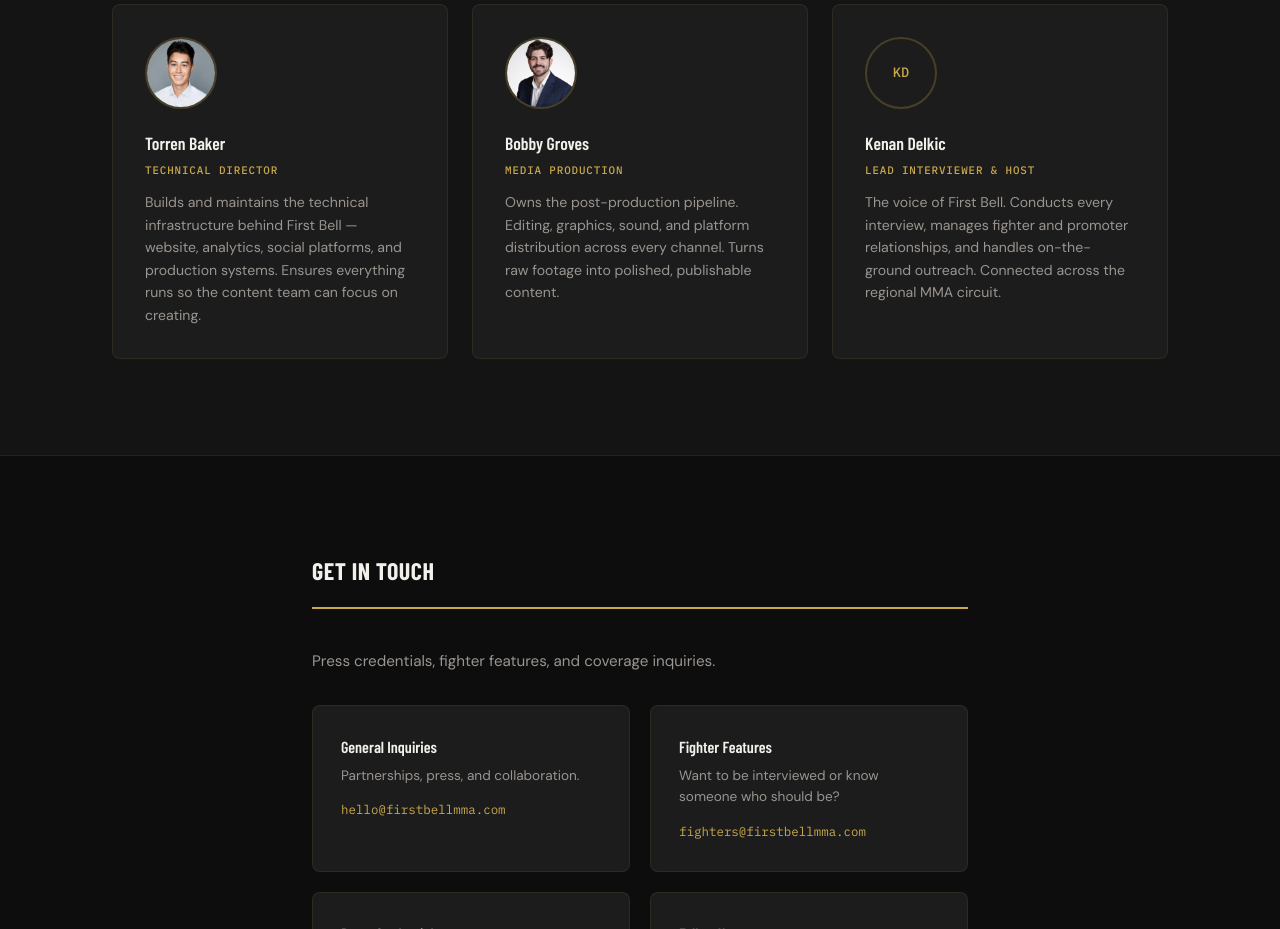
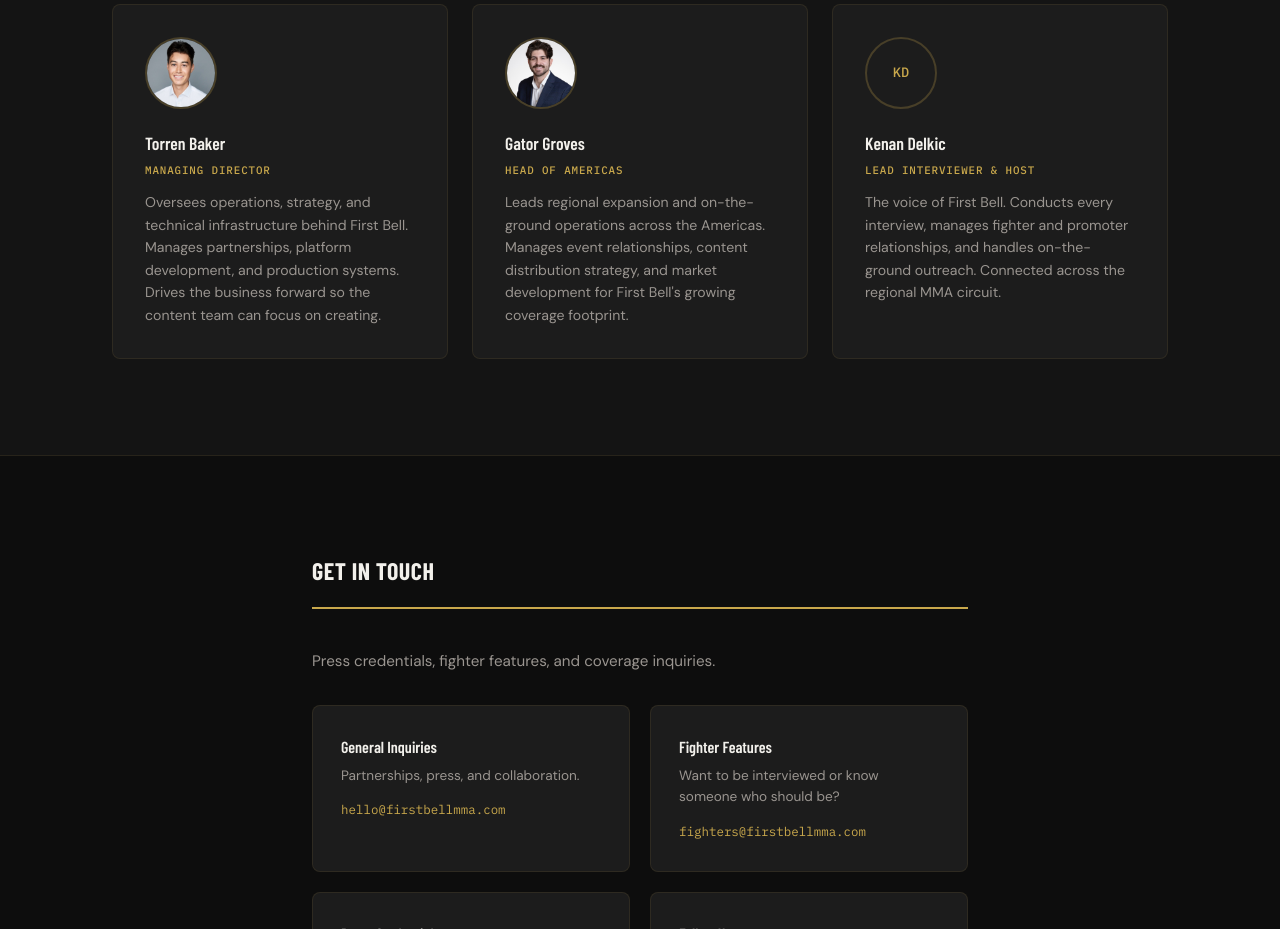
Before and after one commit to torrenbaker/firstbellmma, a plain HTML site: page index.html in a window 1280 px wide. Shown: the part 2300-3229 px from the top of the page. Drawn offline with nearby package versions, Linux system fonts and the light colour scheme; a web font is replaced by a local one.

Commit message:
update team titles and bios

```diff
--- a/index.html
+++ b/index.html
@@ -185,16 +185,16 @@
         </div>
         <div class="team-grid">
           <div class="team-card reveal">
-            <img src="assets/torren.jpeg" alt="Torren Baker, Technical Director" class="team-avatar" loading="lazy">
+            <img src="assets/torren.jpeg" alt="Torren Baker, Managing Director" class="team-avatar" loading="lazy">
             <h3>Torren Baker</h3>
-            <div class="team-role">Technical Director</div>
-            <p class="team-bio">Builds and maintains the technical infrastructure behind First Bell — website, analytics, social platforms, and production systems. Ensures everything runs so the content team can focus on creating.</p>
+            <div class="team-role">Managing Director</div>
+            <p class="team-bio">Oversees operations, strategy, and technical infrastructure behind First Bell. Manages partnerships, platform development, and production systems. Drives the business forward so the content team can focus on creating.</p>
           </div>
           <div class="team-card reveal">
-            <img src="assets/bobby.jpeg" alt="Bobby Groves, Media Production" class="team-avatar" loading="lazy">
-            <h3>Bobby Groves</h3>
-            <div class="team-role">Media Production</div>
-            <p class="team-bio">Owns the post-production pipeline. Editing, graphics, sound, and platform distribution across every channel. Turns raw footage into polished, publishable content.</p>
+            <img src="assets/bobby.jpeg" alt="Gator Groves" class="team-avatar" loading="lazy">
+            <h3>Gator Groves</h3>
+            <div class="team-role">Head of Americas</div>
+            <p class="team-bio">Leads regional expansion and on-the-ground operations across the Americas. Manages event relationships, content distribution strategy, and market development for First Bell's growing coverage footprint.</p>
           </div>
           <div class="team-card reveal">
             <div class="team-initials">KD</div>
```
